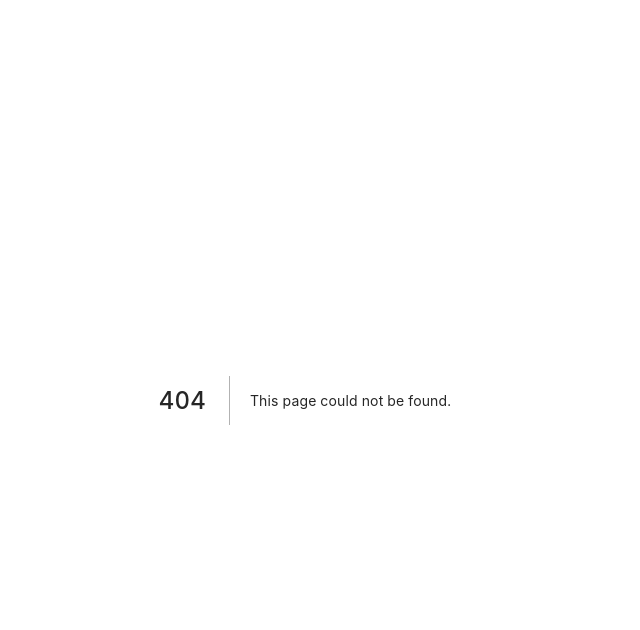
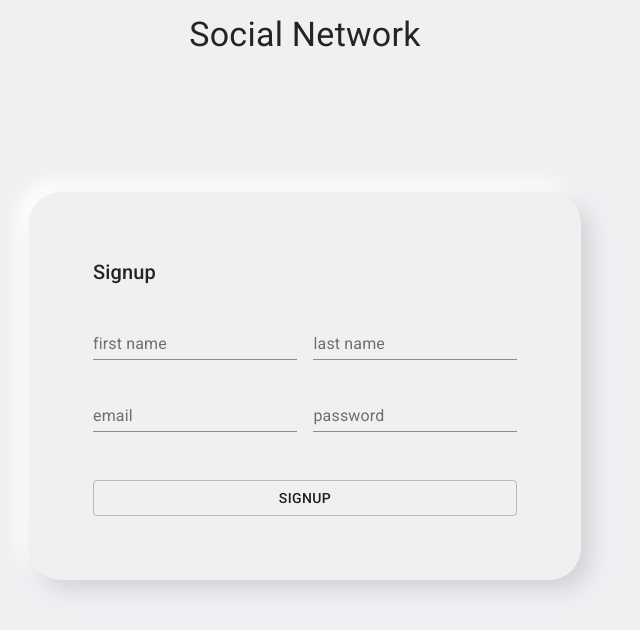
Before and after one commit to KseniyaShukevich/social-network, a Next.js app: page /signup in a window 1280 px wide. Before the commit this address had no page. Shown: the top 630 px of the page, without its empty margins (335-975 px from the left). Built offline with nearby package versions, Linux system fonts and the light colour scheme.

Commit message:
feat: add signup form

```diff
--- /dev/null
+++ b/pages/signup.tsx
@@ -0,0 +1,89 @@
+import type { NextPage } from 'next';
+import MainLayout from '../components/MainLayout';
+import MyContainer from '../components/Container';
+import { makeStyles } from '@material-ui/core/styles';
+import Typography from '@material-ui/core/Typography';
+import TextField from '@material-ui/core/TextField';
+import FormControl from '@material-ui/core/FormControl';
+import Button from '@material-ui/core/Button';
+import Box from '@material-ui/core/Box';
+import Container from '@material-ui/core/Container';
+
+const useStyles = makeStyles((theme) => ({
+  formControl: {
+    width: '100%',
+    padding: theme.spacing(8),
+    [theme.breakpoints.down(500)]: {
+      textAlign: 'center',
+      padding: theme.spacing(6),
+    },
+  },
+  heading: {
+    marginBottom: theme.spacing(3),
+    [theme.breakpoints.down(500)]: {
+      textAlign: 'center',
+    },
+  },
+  containerFields: {
+    [theme.breakpoints.down(500)]: {
+      display: 'block',
+    },
+  },
+  field: {
+    width: '48%',
+    minWidth: 150,
+    marginBottom: theme.spacing(3),
+    [theme.breakpoints.down(500)]: {
+      width: '100%',
+    },
+  },
+  button: {
+    width: '100%',
+    marginTop: theme.spacing(3),
+  },
+}));
+
+const Home: NextPage = () => {
+  const classes = useStyles();
+
+  return (
+    <MainLayout>
+      <Container maxWidth="sm">
+        <MyContainer>
+          <FormControl className={classes.formControl}>
+            <Typography variant="h6" className={classes.heading}>
+              Signup
+            </Typography>
+            <Box
+              display="flex"
+              justifyContent="space-between"
+              className={classes.containerFields}
+            >
+              <TextField label="first name" className={classes.field} />
+              <TextField label="last name" className={classes.field} />
+            </Box>
+            <Box
+              display="flex"
+              justifyContent="space-between"
+              className={classes.containerFields}
+            >
+              <TextField label="email" className={classes.field} />
+              <TextField
+                type="password"
+                label="password"
+                className={classes.field}
+              />
+            </Box>
+            <Box display="flex" justifyContent="space-between">
+              <Button variant="outlined" className={classes.button}>
+                Signup
+              </Button>
+            </Box>
+          </FormControl>
+        </MyContainer>
+      </Container>
+    </MainLayout>
+  );
+};
+
+export default Home;
```
